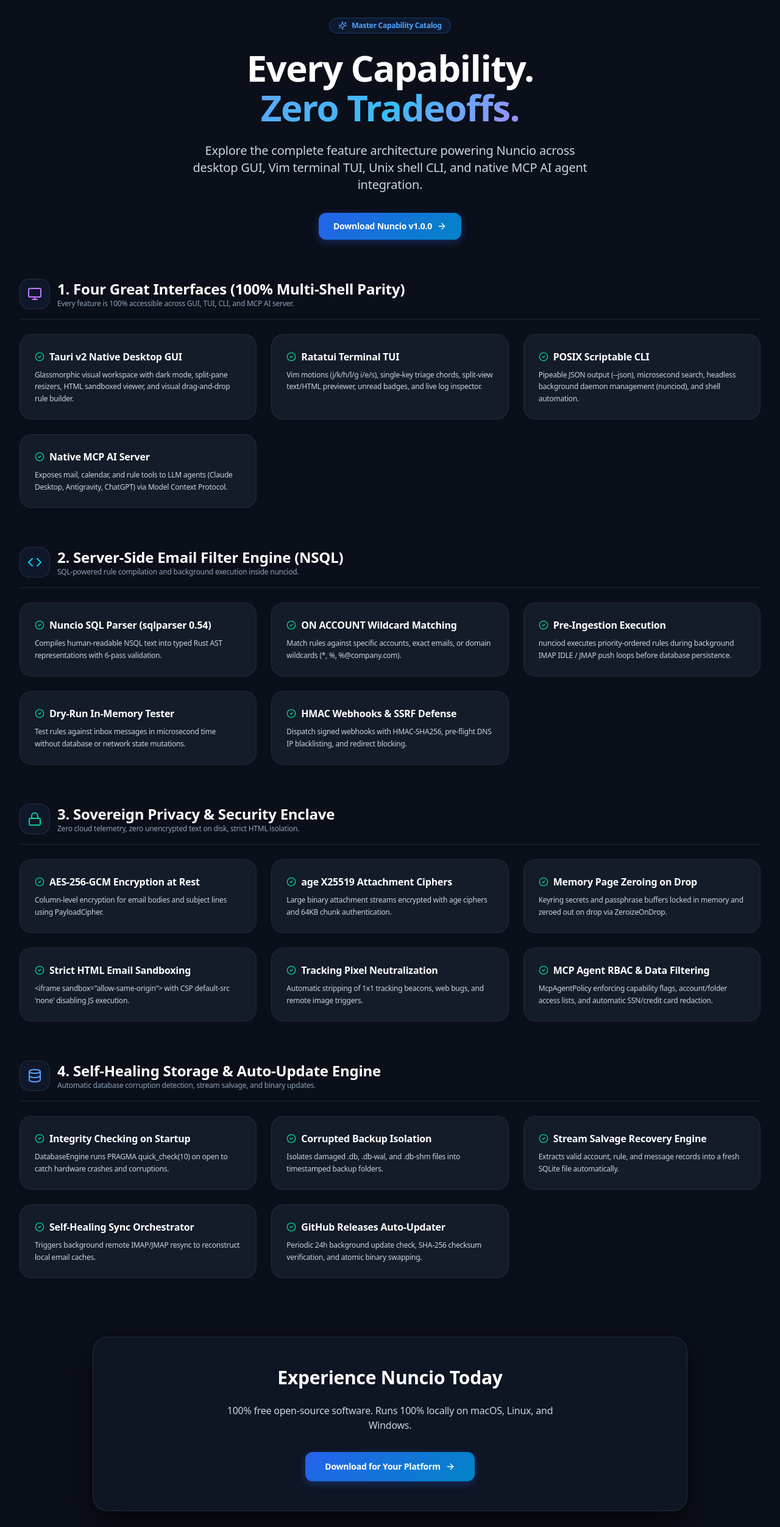
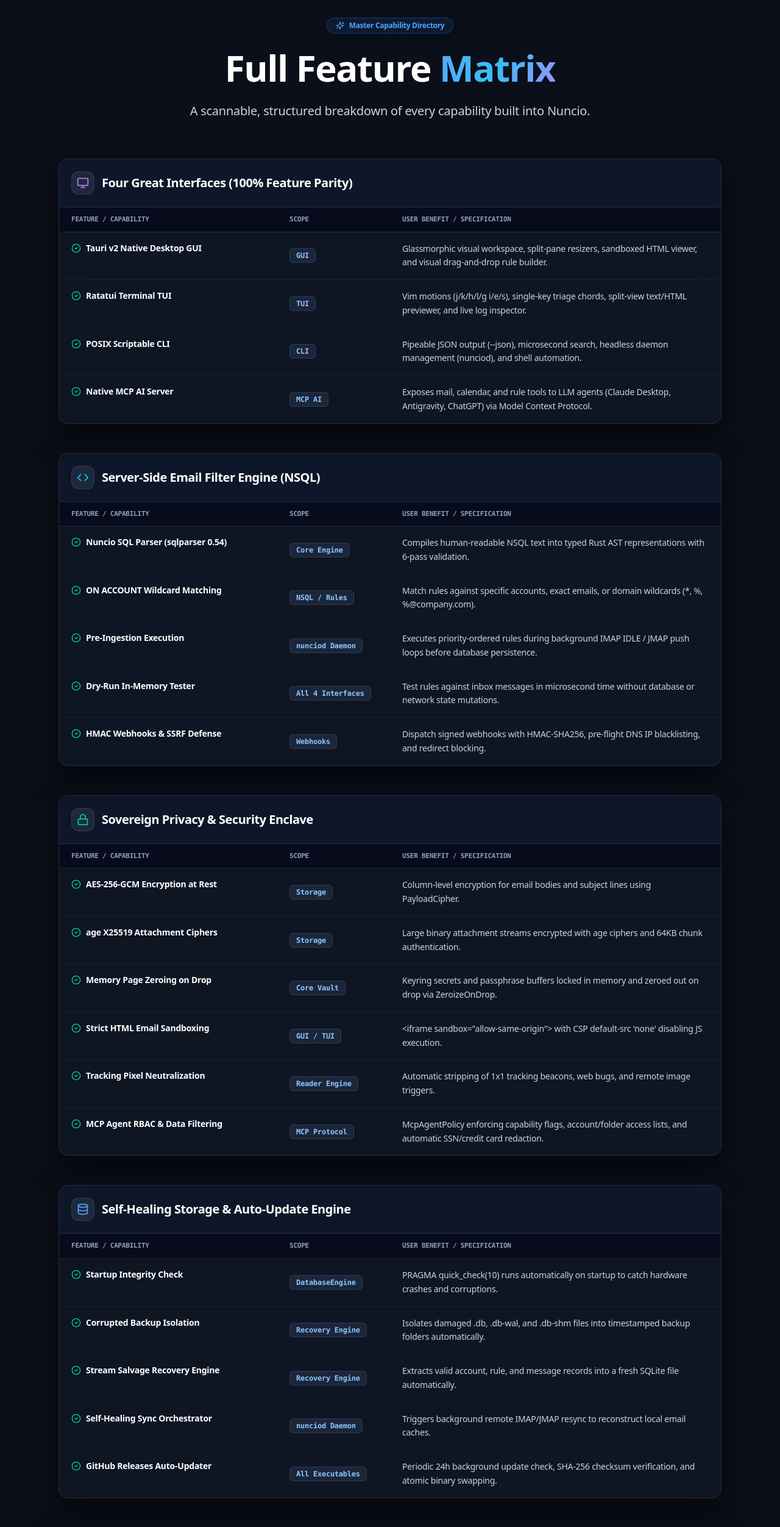
Before and after one commit to KofTwentyTwo/nuncio-website, a Next.js app: page /features in a window 1280 px wide. Shown: the part 100-2604 px from the top of the page at 61% size. Built offline with nearby package versions, Linux system fonts and the light colour scheme.

Commit message:
feat(pages): redesign /features into structured, scannable feature matrix table

```diff
--- a/src/app/features/page.tsx
+++ b/src/app/features/page.tsx
@@ -1,66 +1,68 @@
 import React from "react";
 import { Header } from "@/components/Header";
 import { Footer } from "@/components/Footer";
-import { ShieldCheck, Zap, Terminal, Code, Monitor, Bot, Lock, Database, RefreshCw, Cpu, CheckCircle2, ArrowRight, Sparkles, Filter, Key, FileCheck } from "lucide-react";
+import { CheckCircle2, ArrowRight, Sparkles, Monitor, Code, Lock, Database, RefreshCw, Shield, Terminal } from "lucide-react";
 import Link from "next/link";
 
 export const metadata = {
-  title: "Nuncio Full Feature Catalog — Native Mail, Calendar, NSQL, Security & AI MCP",
-  description: "Explore the complete feature breakdown of Nuncio: 4 interfaces, NSQL filter engine, AES-256-GCM encryption, self-healing database recovery, auto-updater, and MCP AI agent policies.",
+  title: "Nuncio Feature Matrix — Full Structured Capability Directory",
+  description: "Comprehensive scannable table of all Nuncio capabilities: GUI, TUI, CLI, MCP AI, NSQL filter engine, AES-256-GCM encryption, database self-healing, and auto-updater.",
 };
 
 export default function FeaturesPage() {
-  const featureCategories = [
+  const featureTables = [
     {
-      id: "interfaces",
-      categoryName: "1. Four Great Interfaces (100% Multi-Shell Parity)",
-      categoryDesc: "Every feature is 100% accessible across GUI, TUI, CLI, and MCP AI server.",
-      icon: <Monitor className="w-6 h-6 text-purple-400" />,
-      features: [
-        { title: "Tauri v2 Native Desktop GUI", desc: "Glassmorphic visual workspace with dark mode, split-pane resizers, HTML sandboxed viewer, and visual drag-and-drop rule builder." },
-        { title: "Ratatui Terminal TUI", desc: "Vim motions (j/k/h/l/g i/e/s), single-key triage chords, split-view text/HTML previewer, unread badges, and live log inspector." },
-        { title: "POSIX Scriptable CLI", desc: "Pipeable JSON output (--json), microsecond search, headless background daemon management (nunciod), and shell automation." },
-        { title: "Native MCP AI Server", desc: "Exposes mail, calendar, and rule tools to LLM agents (Claude Desktop, Antigravity, ChatGPT) via Model Context Protocol." },
+      category: "Four Great Interfaces (100% Feature Parity)",
+      icon: <Monitor className="w-5 h-5 text-purple-400" />,
+      rows: [
+        { feature: "Tauri v2 Native Desktop GUI", scope: "GUI", benefit: "Glassmorphic visual workspace, split-pane resizers, sandboxed HTML viewer, and visual drag-and-drop rule builder." },
+        { feature: "Ratatui Terminal TUI", scope: "TUI", benefit: "Vim motions (j/k/h/l/g i/e/s), single-key triage chords, split-view text/HTML previewer, and live log inspector." },
+        { feature: "POSIX Scriptable CLI", scope: "CLI", benefit: "Pipeable JSON output (--json), microsecond search, headless daemon management (nunciod), and shell automation." },
+        { feature: "Native MCP AI Server", scope: "MCP AI", benefit: "Exposes mail, calendar, and rule tools to LLM agents (Claude Desktop, Antigravity, ChatGPT) via Model Context Protocol." },
       ],
     },
     {
-      id: "nsql",
-      categoryName: "2. Server-Side Email Filter Engine (NSQL)",
-      categoryDesc: "SQL-powered rule compilation and background execution inside nunciod.",
-      icon: <Code className="w-6 h-6 text-cyan-400" />,
-      features: [
-        { title: "Nuncio SQL Parser (sqlparser 0.54)", desc: "Compiles human-readable NSQL text into typed Rust AST representations with 6-pass validation." },
-        { title: "ON ACCOUNT Wildcard Matching", desc: "Match rules against specific accounts, exact emails, or domain wildcards (*, %, %@company.com)." },
-        { title: "Pre-Ingestion Execution", desc: "nunciod executes priority-ordered rules during background IMAP IDLE / JMAP push loops before database persistence." },
-        { title: "Dry-Run In-Memory Tester", desc: "Test rules against inbox messages in microsecond time without database or network state mutations." },
-        { title: "HMAC Webhooks & SSRF Defense", desc: "Dispatch signed webhooks with HMAC-SHA256, pre-flight DNS IP blacklisting, and redirect blocking." },
+      category: "Server-Side Email Filter Engine (NSQL)",
+      icon: <Code className="w-5 h-5 text-cyan-400" />,
+      rows: [
+        { feature: "Nuncio SQL Parser (sqlparser 0.54)", scope: "Core Engine", benefit: "Compiles human-readable NSQL text into typed Rust AST representations with 6-pass validation." },
+        { feature: "ON ACCOUNT Wildcard Matching", scope: "NSQL / Rules", benefit: "Match rules against specific accounts, exact emails, or domain wildcards (*, %, %@company.com)." },
+        { feature: "Pre-Ingestion Execution", scope: "nunciod Daemon", benefit: "Executes priority-ordered rules during background IMAP IDLE / JMAP push loops before database persistence." },
+        { feature: "Dry-Run In-Memory Tester", scope: "All 4 Interfaces", benefit: "Test rules against inbox messages in microsecond time without database or network state mutations." },
+        { feature: "HMAC Webhooks & SSRF Defense", scope: "Webhooks", benefit: "Dispatch signed webhooks with HMAC-SHA256, pre-flight DNS IP blacklisting, and redirect blocking." },
       ],
     },
     {
-      id: "security",
-      categoryName: "3. Sovereign Privacy & Security Enclave",
-      categoryDesc: "Zero cloud telemetry, zero unencrypted text on disk, strict HTML isolation.",
-      icon: <Lock className="w-6 h-6 text-emerald-400" />,
-      features: [
-        { title: "AES-256-GCM Encryption at Rest", desc: "Column-level encryption for email bodies and subject lines using PayloadCipher." },
-        { title: "age X25519 Attachment Ciphers", desc: "Large binary attachment streams encrypted with age ciphers and 64KB chunk authentication." },
-        { title: "Memory Page Zeroing on Drop", desc: "Keyring secrets and passphrase buffers locked in memory and zeroed out on drop via ZeroizeOnDrop." },
-        { title: "Strict HTML Email Sandboxing", desc: "<iframe sandbox=\"allow-same-origin\"> with CSP default-src 'none' disabling JS execution." },
-        { title: "Tracking Pixel Neutralization", desc: "Automatic stripping of 1x1 tracking beacons, web bugs, and remote image triggers." },
-        { title: "MCP Agent RBAC & Data Filtering", desc: "McpAgentPolicy enforcing capability flags, account/folder access lists, and automatic SSN/credit card redaction." },
+      category: "Sovereign Privacy & Security Enclave",
+      icon: <Lock className="w-5 h-5 text-emerald-400" />,
+      rows: [
+        { feature: "AES-256-GCM Encryption at Rest", scope: "Storage", benefit: "Column-level encryption for email bodies and subject lines using PayloadCipher." },
+        { feature: "age X25519 Attachment Ciphers", scope: "Storage", benefit: "Large binary attachment streams encrypted with age ciphers and 64KB chunk authentication." },
+        { feature: "Memory Page Zeroing on Drop", scope: "Core Vault", benefit: "Keyring secrets and passphrase buffers locked in memory and zeroed out on drop via ZeroizeOnDrop." },
+        { feature: "Strict HTML Email Sandboxing", scope: "GUI / TUI", benefit: "<iframe sandbox=\"allow-same-origin\"> with CSP default-src 'none' disabling JS execution." },
+        { feature: "Tracking Pixel Neutralization", scope: "Reader Engine", benefit: "Automatic stripping of 1x1 tracking beacons, web bugs, and remote image triggers." },
+        { feature: "MCP Agent RBAC & Data Filtering", scope: "MCP Protocol", benefit: "McpAgentPolicy enforcing capability flags, account/folder access lists, and automatic SSN/credit card redaction." },
       ],
     },
     {
-      id: "storage",
-      categoryName: "4. Self-Healing Storage & Auto-Update Engine",
-      categoryDesc: "Automatic database corruption detection, stream salvage, and binary updates.",
-      icon: <Database className="w-6 h-6 text-blue-400" />,
-      features: [
-        { title: "Integrity Checking on Startup", desc: "DatabaseEngine runs PRAGMA quick_check(10) on open to catch hardware crashes and corruptions." },
-        { title: "Corrupted Backup Isolation", desc: "Isolates damaged .db, .db-wal, and .db-shm files into timestamped backup folders." },
-        { title: "Stream Salvage Recovery Engine", desc: "Extracts valid account, rule, and message records into a fresh SQLite file automatically." },
-        { title: "Self-Healing Sync Orchestrator", desc: "Triggers background remote IMAP/JMAP resync to reconstruct local email caches." },
-        { title: "GitHub Releases Auto-Updater", desc: "Periodic 24h background update check, SHA-256 checksum verification, and atomic binary swapping." },
+      category: "Self-Healing Storage & Auto-Update Engine",
+      icon: <Database className="w-5 h-5 text-blue-400" />,
+      rows: [
+        { feature: "Startup Integrity Check", scope: "DatabaseEngine", benefit: "PRAGMA quick_check(10) runs automatically on startup to catch hardware crashes and corruptions." },
+        { feature: "Corrupted Backup Isolation", scope: "Recovery Engine", benefit: "Isolates damaged .db, .db-wal, and .db-shm files into timestamped backup folders automatically." },
+        { feature: "Stream Salvage Recovery Engine", scope: "Recovery Engine", benefit: "Extracts valid account, rule, and message records into a fresh SQLite file automatically." },
+        { feature: "Self-Healing Sync Orchestrator", scope: "nunciod Daemon", benefit: "Triggers background remote IMAP/JMAP resync to reconstruct local email caches." },
+        { feature: "GitHub Releases Auto-Updater", scope: "All Executables", benefit: "Periodic 24h background update check, SHA-256 checksum verification, and atomic binary swapping." },
+      ],
+    },
+    {
+      category: "Protocols & Synchronization",
+      icon: <RefreshCw className="w-5 h-5 text-indigo-400" />,
+      rows: [
+        { feature: "Async IMAP IDLE & Lettre SMTP", scope: "Mail Engine", benefit: "Push email synchronization over TLS 993 / 587 / 465." },
+        { feature: "Wiremock-Verified JMAP Push", scope: "Mail Engine", benefit: "Modern JSON-based email push protocol with wiremock test coverage." },
+        { feature: "CalDAV & Google Calendar Sync", scope: "Calendar Engine", benefit: "Calendar event management with RRULE support and Google Calendar REST API integration." },
+        { feature: "SQLite FTS5 Full-Text Search", scope: "Search Engine", benefit: "Trigram full-text index returning search results in <10ms across 100,000+ messages." },
       ],
     },
   ];
@@ -69,81 +71,77 @@
     <div className="min-h-screen flex flex-col bg-[#0B0F19] text-slate-100">
       <Header />
       <main className="flex-grow py-16 space-y-16">
-        {/* Hero Header */}
+        {/* Header */}
         <div className="max-w-4xl mx-auto px-4 sm:px-6 text-center space-y-6">
           <div className="inline-flex items-center gap-2 px-3.5 py-1 rounded-full bg-blue-500/10 border border-blue-500/30 text-blue-400 text-xs font-semibold tracking-tight shadow-lg">
             <Sparkles className="w-3.5 h-3.5 text-blue-400" />
-            <span>Master Capability Catalog</span>
+            <span>Master Capability Directory</span>
           </div>
 
           <h1 className="text-4xl sm:text-6xl font-extrabold text-white tracking-tight leading-[1.08]">
-            Every Capability.<br />
-            <span className="gradient-text">Zero Tradeoffs.</span>
+            Full Feature <span className="gradient-text">Matrix</span>
           </h1>
 
           <p className="text-slate-300 text-lg sm:text-xl font-normal max-w-2xl mx-auto">
-            Explore the complete feature architecture powering Nuncio across desktop GUI, Vim terminal TUI, Unix shell CLI, and native MCP AI agent integration.
+            A scannable, structured breakdown of every capability built into Nuncio.
           </p>
-
-          <div className="pt-2 flex flex-wrap items-center justify-center gap-4">
-            <a
-              href="/#downloads"
-              className="apple-button-primary px-6 py-3 text-sm font-semibold flex items-center gap-2"
-            >
-              Download Nuncio v1.0.0
-              <ArrowRight className="w-4 h-4" />
-            </a>
-          </div>
         </div>
 
-        {/* Feature Categories Bento Grid */}
-        <div className="max-w-7xl mx-auto px-4 sm:px-6 lg:px-8 space-y-16">
-          {featureCategories.map((cat) => (
-            <div key={cat.id} className="space-y-6">
-              <div className="flex items-center gap-3 border-b border-white/10 pb-4">
-                <div className="p-3 rounded-2xl bg-slate-900 border border-white/10">
-                  {cat.icon}
+        {/* Feature Tables Stack */}
+        <div className="max-w-6xl mx-auto px-4 sm:px-6 lg:px-8 space-y-12">
+          {featureTables.map((section, sIdx) => (
+            <div key={sIdx} className="glass-panel rounded-2xl border border-white/10 overflow-hidden shadow-2xl space-y-0">
+              {/* Table Header */}
+              <div className="flex items-center gap-3 p-5 bg-slate-900/90 border-b border-white/10">
+                <div className="p-2 rounded-xl bg-slate-800 border border-white/10">
+                  {section.icon}
                 </div>
-                <div>
-                  <h2 className="text-2xl font-bold text-white">{cat.categoryName}</h2>
-                  <p className="text-xs text-slate-400 font-medium">{cat.categoryDesc}</p>
-                </div>
+                <h2 className="text-xl font-bold text-white tracking-tight">{section.category}</h2>
               </div>
 
-              <div className="grid grid-cols-1 md:grid-cols-2 lg:grid-cols-3 gap-6">
-                {cat.features.map((f, idx) => (
-                  <div key={idx} className="glass-card p-6 rounded-2xl border border-white/10 space-y-3 flex flex-col justify-between">
-                    <div className="space-y-2">
-                      <div className="flex items-center gap-2 text-emerald-400">
-                        <CheckCircle2 className="w-4 h-4 shrink-0" />
-                        <h3 className="text-base font-bold text-white">{f.title}</h3>
-                      </div>
-                      <p className="text-slate-300 text-xs leading-relaxed">{f.desc}</p>
-                    </div>
-                  </div>
-                ))}
+              {/* Responsive Table */}
+              <div className="overflow-x-auto">
+                <table className="w-full text-left text-xs sm:text-sm border-collapse">
+                  <thead>
+                    <tr className="bg-slate-950/60 border-b border-white/10 text-slate-400 font-mono uppercase text-[11px]">
+                      <th className="py-3 px-5 font-semibold w-1/3">Feature / Capability</th>
+                      <th className="py-3 px-4 font-semibold w-1/6">Scope</th>
+                      <th className="py-3 px-5 font-semibold">User Benefit / Specification</th>
+                    </tr>
+                  </thead>
+                  <tbody className="divide-y divide-white/5 text-slate-200">
+                    {section.rows.map((row, rIdx) => (
+                      <tr key={rIdx} className="hover:bg-white/[0.03] transition-colors">
+                        <td className="py-4 px-5 font-bold text-white flex items-center gap-2">
+                          <CheckCircle2 className="w-4 h-4 text-emerald-400 shrink-0" />
+                          <span>{row.feature}</span>
+                        </td>
+                        <td className="py-4 px-4 font-mono text-xs">
+                          <span className="px-2.5 py-1 rounded-md bg-slate-800/90 text-blue-300 border border-white/10 font-semibold">
+                            {row.scope}
+                          </span>
+                        </td>
+                        <td className="py-4 px-5 text-slate-300 leading-relaxed">
+                          {row.benefit}
+                        </td>
+                      </tr>
+                    ))}
+                  </tbody>
+                </table>
               </div>
             </div>
           ))}
         </div>
 
-        {/* CTA Footer Section */}
-        <div className="max-w-5xl mx-auto px-4 sm:px-6 text-center pt-8">
-          <div className="glass-panel p-8 sm:p-12 rounded-3xl border border-white/10 space-y-6">
-            <h2 className="text-3xl font-extrabold text-white">Experience Nuncio Today</h2>
-            <p className="text-slate-300 text-base max-w-xl mx-auto">
-              100% free open-source software. Runs 100% locally on macOS, Linux, and Windows.
-            </p>
-            <div className="pt-2">
-              <a
-                href="/#downloads"
-                className="apple-button-primary px-8 py-3.5 text-sm font-semibold inline-flex items-center gap-2"
-              >
-                Download for Your Platform
-                <ArrowRight className="w-4 h-4" />
-              </a>
-            </div>
-          </div>
+        {/* Bottom CTA */}
+        <div className="max-w-4xl mx-auto px-4 text-center pt-6">
+          <Link
+            href="/#downloads"
+            className="apple-button-primary px-8 py-3.5 text-sm font-semibold inline-flex items-center gap-2"
+          >
+            Download Nuncio v1.0.0
+            <ArrowRight className="w-4 h-4" />
+          </Link>
         </div>
       </main>
       <Footer />
```
